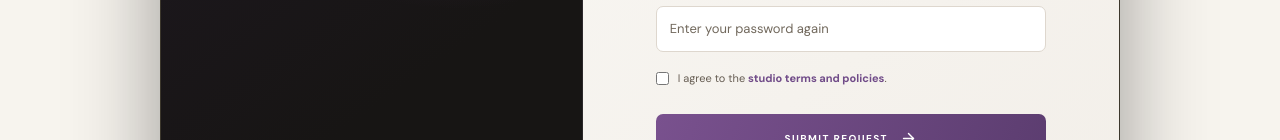
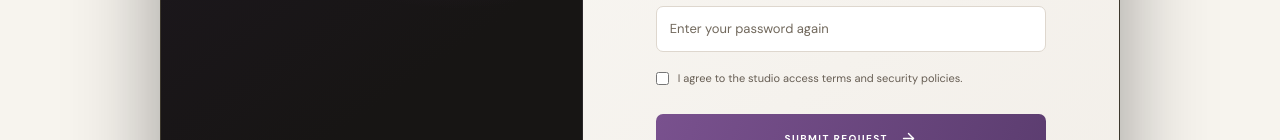
Before and after one commit to saroshkhan12/the-sm-studios, a Next.js app: page /admin/register in a window 1280 px wide. Shown: the part 812-952 px from the top of the page. Built offline with nearby package versions, Linux system fonts and the light colour scheme.

Commit message:
Avoid linking administrator signup to an unverified policy route

```diff
--- a/src/app/admin/auth-experience.tsx
+++ b/src/app/admin/auth-experience.tsx
@@ -2,7 +2,6 @@
 
 import { FormEvent, useState } from "react";
 import { useRouter } from "next/navigation";
-import Link from "next/link";
 import { AnimatePresence, m, useReducedMotion } from "framer-motion";
 import { ArrowRight, ArrowUpRight, Eye, EyeOff, LockKeyhole, ShieldCheck, Sparkles } from "lucide-react";
 import styles from "./admin-auth-experience.module.css";
@@ -97,7 +96,7 @@ export function AdminAuthExperience({ initialView = "signin" }: Props) {
                 {view === "signup" && <>
                   <label htmlFor="auth-confirm">CONFIRM PASSWORD</label>
                   <input id="auth-confirm" type="password" autoComplete="new-password" maxLength={1024} required value={confirm} onChange={e => setConfirm(e.target.value)} placeholder="Enter your password again" />
-                  <label className={styles.agreement}><input type="checkbox" checked={accepted} onChange={e => setAccepted(e.target.checked)} /> <span>I agree to the <Link href="/policies">studio terms and policies</Link>.</span></label>
+                  <label className={styles.agreement}><input type="checkbox" checked={accepted} onChange={e => setAccepted(e.target.checked)} /> <span>I agree to the studio access terms and security policies.</span></label>
                 </>}
                 {error && <p className={styles.error} role="alert">{error}</p>}
                 {message && <p className={styles.success} role="status">{message}</p>}
```
